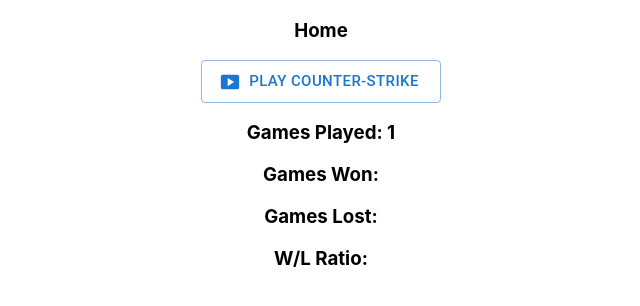
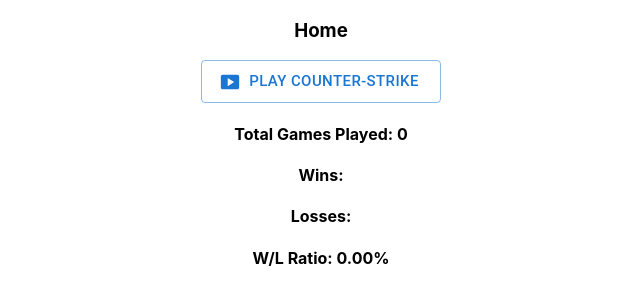
Before and after one commit to jonahhhhhh/counter-strike-companion-app, a React (Create React App) app: page / in a window 1280 px wide. Shown: the top 306 px of the page, without its empty margins (319-959 px from the left). Built offline with nearby package versions, Linux system fonts and the light colour scheme.

Commit message:
Added more lifted state with gameResults[]

```diff
--- a/src/App.tsx
+++ b/src/App.tsx
@@ -7,18 +7,31 @@
   RouterProvider,
 } from "react-router-dom";
 
-import {Home} from "./Home";
-import {Setup} from "./Setup";
-import {Play} from "./Play";
+import { Home } from "./Home";
+import { Setup } from "./Setup";
+import { Play } from "./Play";
+import { GameResult, getWinningPercentageDisplay } from './counter-strike-game-results';
+
+const counterStrikeResults: GameResult[] = [];
 
 const App = () => {
 
   const [num, setNum] = useState(1);
+  const [gameResults, setGameResults] = useState<GameResult[]>(counterStrikeResults);
+
+  const addNewGameResult = (newGameResult: GameResult) => setGameResults(
+    [
+      ...gameResults
+      , newGameResult
+    ]
+  );
 
   const router = createHashRouter([
     {
       path: "/",
-      element: <Home />,
+      element: <Home
+        winningPercentageDisplay = {getWinningPercentageDisplay(gameResults)}
+      />,
     },
     {
       path: "/setup",
@@ -29,17 +42,15 @@
     },
     {
       path: "/play",
-      element: <Play />,
+      element: <Play
+        addNewGameResult={addNewGameResult}
+      />,
     },
   ]);
 
     return (
         <div className="App">
         <RouterProvider router={router} />
-        <h3>Games Played: {num}</h3>
-        <h3>Games Won:</h3>
-        <h3>Games Lost:</h3>
-        <h3>W/L Ratio:</h3>
       </div>
   );
 };
--- a/src/Home.tsx
+++ b/src/Home.tsx
@@ -1,10 +1,16 @@
 import Button from '@mui/material/Button';
 import SmartDisplayIcon from '@mui/icons-material/SmartDisplay';
 import { useNavigate } from "react-router-dom";
+import { WinningPercentageDisplay } from './counter-strike-game-results';
+import { FC } from 'react';
+
+interface HomeProps {
+    winningPercentageDisplay: WinningPercentageDisplay;
+
+};
 
 
-
-export const Home = () => {
+export const Home: FC<HomeProps> = ({winningPercentageDisplay}) => {
 
     const navigate = useNavigate();
 
@@ -17,7 +23,21 @@
             startIcon={<SmartDisplayIcon />}
             onClick={() => navigate('/setup')}
         >
-            Play Counter-Strike</Button>
+            Play Counter-Strike
+        </Button>
+        <h4>
+            {`Total Games Played: ${winningPercentageDisplay.totalGames}`}
+        </h4>
+        <h4>
+            {`Wins: `}
+        </h4>
+        <h4>
+            {`Losses: `}
+        </h4>
+        <h4>
+            {`W/L Ratio: ${winningPercentageDisplay.winningPercentage}`}
+        </h4>
         </>
+
     );
   };
--- a/src/Play.tsx
+++ b/src/Play.tsx
@@ -1,9 +1,20 @@
 import Button from '@mui/material/Button';
 import { useNavigate } from "react-router-dom";
+import { GameResult } from './counter-strike-game-results';
+import { FC } from 'react';
 
-export const Play = () => {
+interface PlayProps {
+    addNewGameResult: (r: GameResult) => void;
+};
+
+export const Play : FC<PlayProps> = ({addNewGameResult}) => {
 
     const navigate = useNavigate();
+
+    const endGame = (won: boolean) => {
+        addNewGameResult(won);
+        navigate(-2);
+    };
 
     return (
         <>
@@ -11,9 +22,21 @@
         <Button
             variant="outlined"
             size="large"
-            onClick={() => navigate(-2)}
+            onClick={() => {endGame(true)}
+            }
         >
-            Done</Button>
+            Win
+        </Button>
+        <br></br>
+        <br></br>
+        <Button
+            variant="outlined"
+            size="large"
+            onClick={() => {endGame(false)}
+        }
+        >
+            Loss
+        </Button>
         </>
     );
   };
--- /dev/null
+++ b/src/counter-strike-game-results.ts
@@ -0,0 +1,24 @@
+export type GameResult = boolean;
+
+export interface WinningPercentageDisplay {
+    totalGames: number;
+    winningPercentage: string; // Formatted to two decimal places with a % sign
+};
+
+export const getWinningPercentageDisplay = (results: GameResult[]): WinningPercentageDisplay => {
+
+    const wins = results.filter(x => x).length;
+    const totalGames = results.length;
+    const wp = totalGames > 0
+        ? (wins / totalGames) * 100
+        : 0
+    ;
+
+    // console.log(wins, results.length);
+
+    return {
+        // totalGames: totalGames
+        totalGames
+        , winningPercentage: `${wp.toFixed(2)}%`
+    };
+};
```
